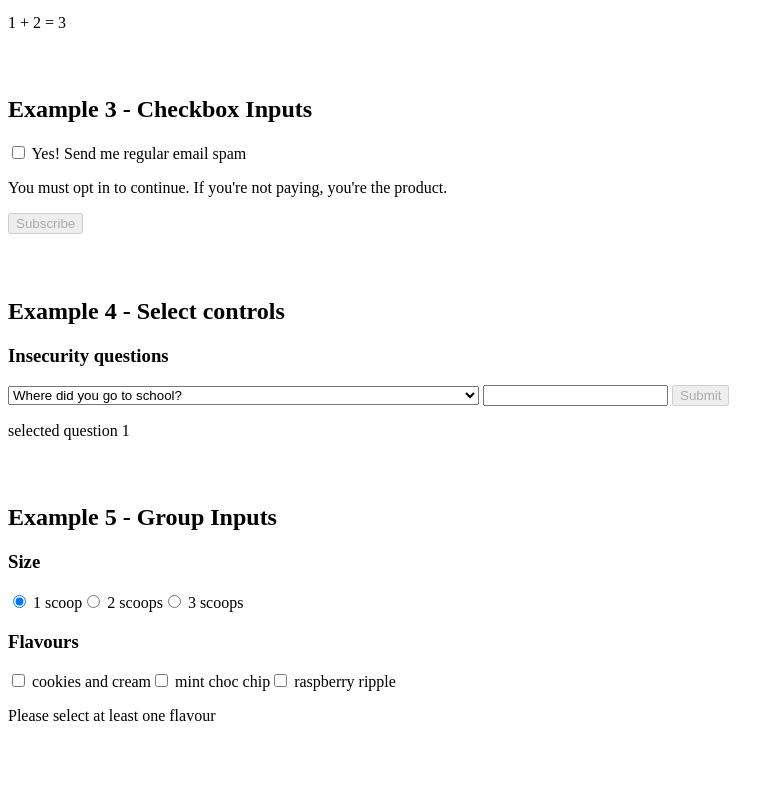
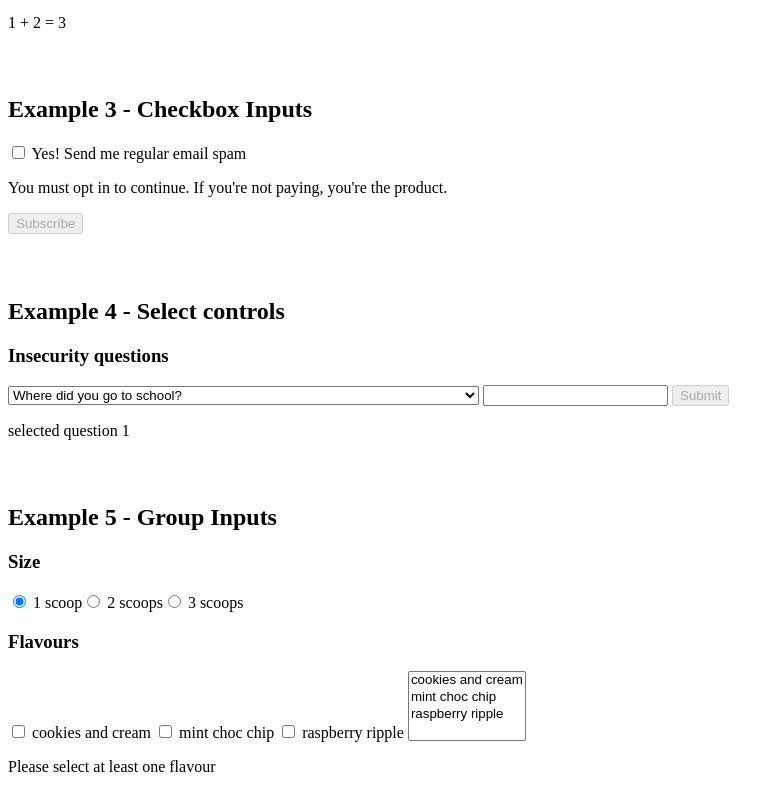
Before and after one commit to adobbs/learn-svelte, a SvelteKit app: page /bindings in a window 1280 px wide. Shown: the part 386-1178 px from the top of the page, without its empty margins (0-784 px from the left). Before the commit the page ends 1127 px from the top, so only its background shows below. Built offline with nearby package versions, Linux system fonts and the light colour scheme.

Commit message:
Add select multiple example

```diff
--- a/src/routes/bindings/+page.svelte
+++ b/src/routes/bindings/+page.svelte
@@ -128,6 +128,7 @@
 
 <h3>Flavours</h3>
 
+<!-- Checkboxes -->
 {#each ['cookies and cream', 'mint choc chip', 'raspberry ripple'] as flavour}
 	<label>
 		<input
@@ -140,6 +141,13 @@
 		{flavour}
 	</label>
 {/each}
+
+<!-- Select Multiple -->
+<select multiple bind:value={flavours}>
+    {#each ['cookies and cream', 'mint choc chip', 'raspberry ripple'] as flavour}
+        <option>{flavour}</option>
+    {/each}
+</select>
 
 {#if flavours.length === 0}
 	<p>Please select at least one flavour</p>
```
